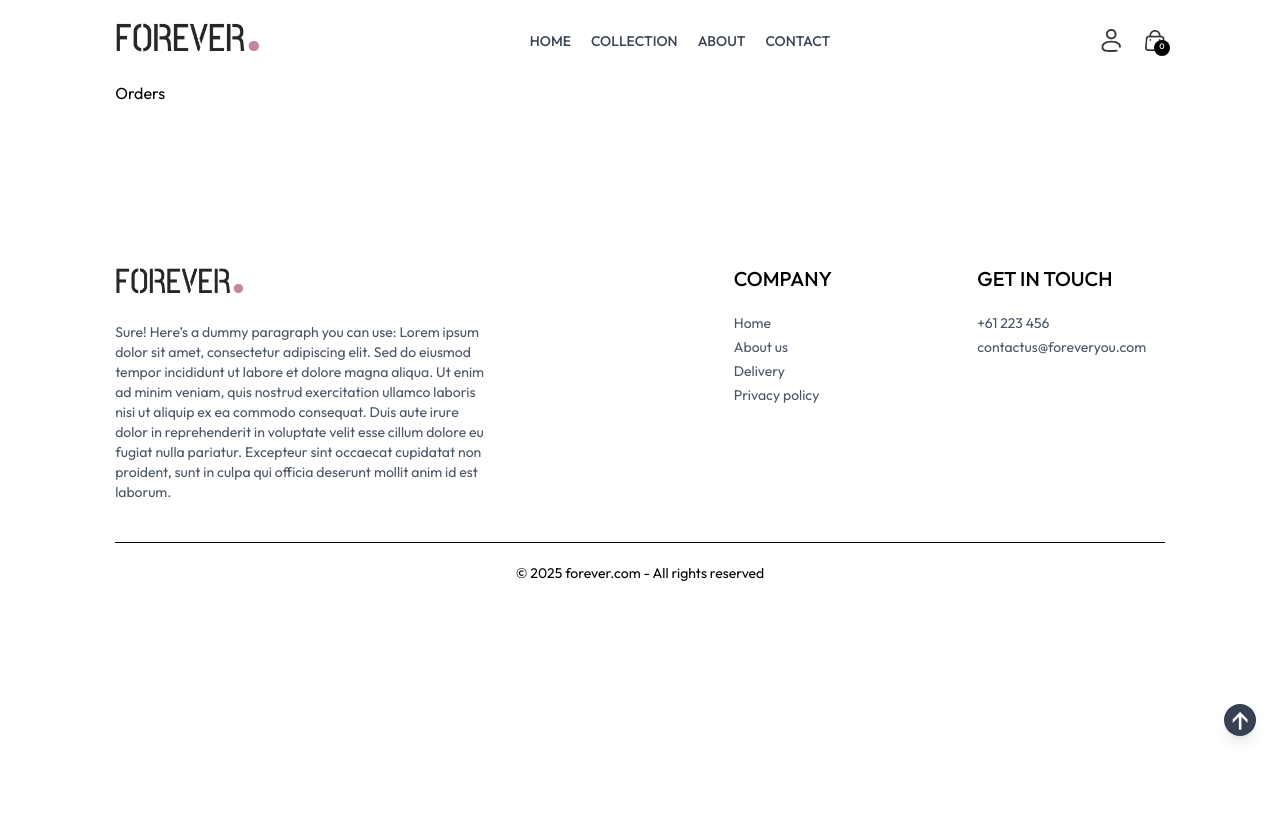
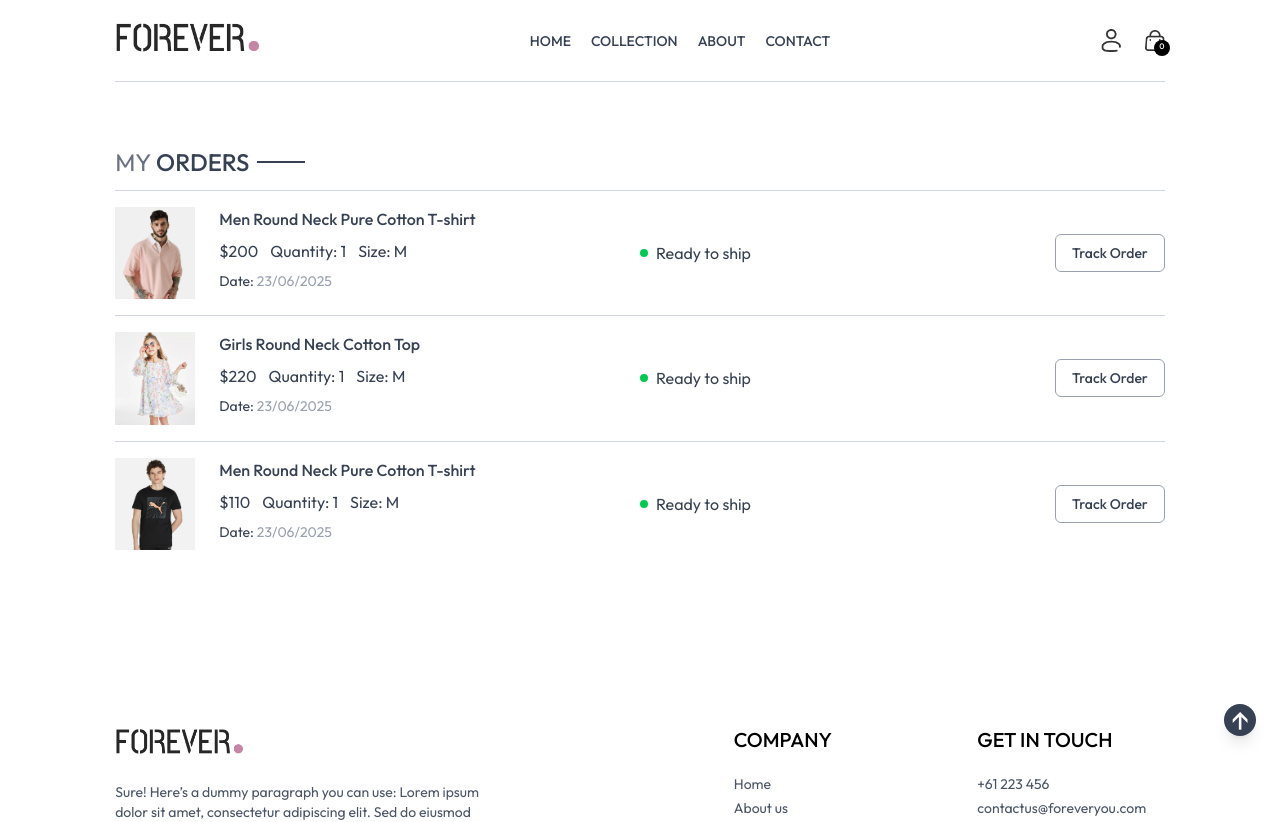
Before and after one commit to dbpthk/ecommerce-website, a React (Vite) app: page /orders in a window 1280 px wide. Shown: the top 822 px of the page. Before the commit the page ends 800 px from the top, so only its background shows below. Built offline with nearby package versions, Linux system fonts and the light colour scheme; a web font is replaced by a local one.

Commit message:
hard codded my order list complete

```diff
--- a/src/pages/Orders.jsx
+++ b/src/pages/Orders.jsx
@@ -1,7 +1,54 @@
-import React from "react";
+import React, { useContext } from "react";
+import { ShopContext } from "../context/ShopContext";
+import Title from "./../components/Title.jsx";
+const Orders = () => {
+  const { products, currency } = useContext(ShopContext);
 
-const Orders = () => {
-  return <div>Orders</div>;
+  return (
+    <div className="border-t border-gray-300 pt-16">
+      <div className="text-2xl">
+        <Title text1={"MY"} text2={"ORDERS"} />
+      </div>
+      <div>
+        {products.slice(1, 4).map((item, index) => (
+          <div
+            key={index}
+            className="py-4 border-t border-gray-300 text-gray-700 flex flex-col md:flex-row md:items-center md:justify-between gap-4"
+          >
+            <div className="flex items-start gap-6 text-sm">
+              <img className="w-16 sm:w-20" src={item.image[0]} alt="" />
+              <div>
+                <p className="sm:text-base font-medium">{item.name}</p>
+                <div className="flex items-center gap-3 mt-2 text-base text-gray">
+                  <p>
+                    {currency}
+                    {item.price}
+                  </p>
+                  <p>Quantity: 1</p>
+                  <p>Size: M</p>
+                </div>
+                <p className="mt-2">
+                  Date:{" "}
+                  <span className="text-gray-400">
+                    {new Date().toLocaleDateString("en-GB")}
+                  </span>
+                </p>
+              </div>
+            </div>
+            <div className="md:w-1/2 flex justify-between">
+              <div className="flex items-center gap-2">
+                <div className="min-w-2 h-2 rounded-full bg-green-500"></div>
+                <p className="text-sm md:text-base"> Ready to ship</p>
+              </div>
+              <button className="border border-gray-400 px-4 py-2 text-sm font-medium rounded-md cursor-pointer">
+                Track Order
+              </button>
+            </div>
+          </div>
+        ))}
+      </div>
+    </div>
+  );
 };
 
 export default Orders;
```
